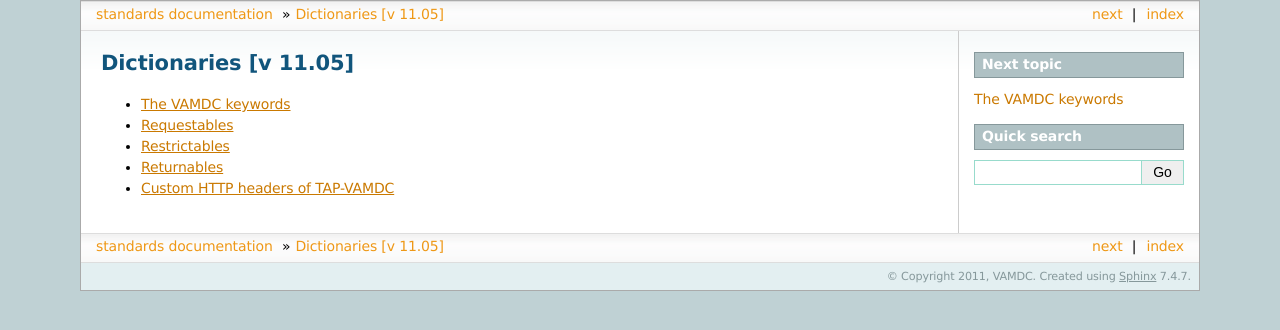
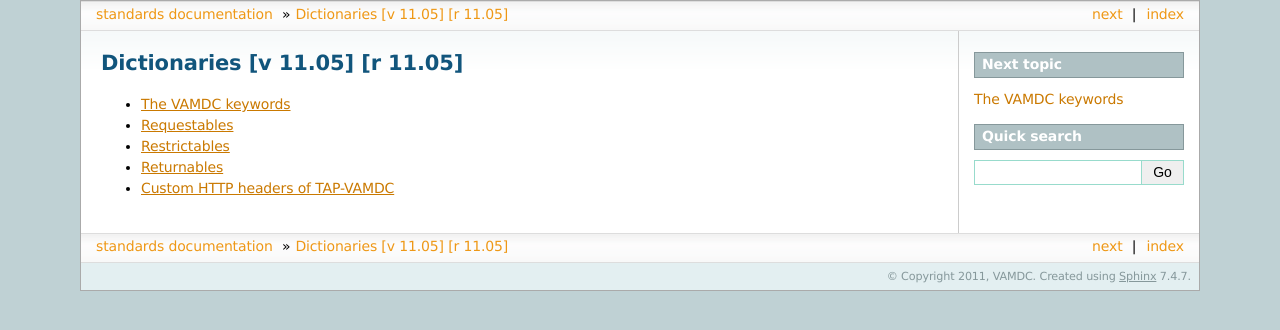
Before and after one commit to VAMDC/Standards, a Sphinx documentation site: the page built from doc/source/dictionary/index.rst, in a window 1280 px wide. Shown: the top 330 px of the page. Built offline with Sphinx 7.4.7, drawn with Linux system fonts in a browser that asks for light colours; formulas are drawn with MathJax 3.

Commit message:
added dictionary-version substitution

```diff
--- a/doc/source/dictionary/index.rst
+++ b/doc/source/dictionary/index.rst
@@ -1,8 +1,9 @@
 .. _dictionary-index:
+.. |dictionary-version| replace:: 11.05
 
-============================
-Dictionaries  [v |version|]
-============================
+==============================================================================================
+Dictionaries  [v |dictionary-version|] [r |release|]
+==============================================================================================
 
 .. toctree::
    :maxdepth: 1
```
